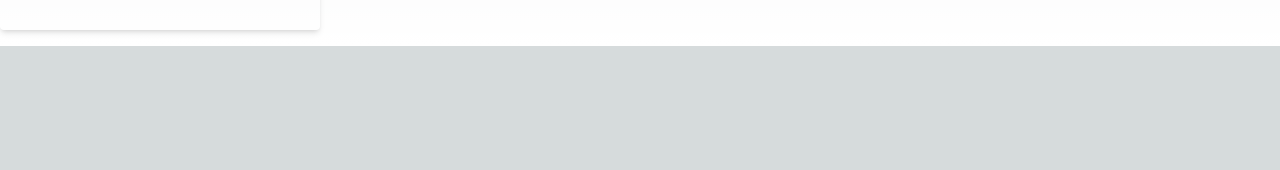
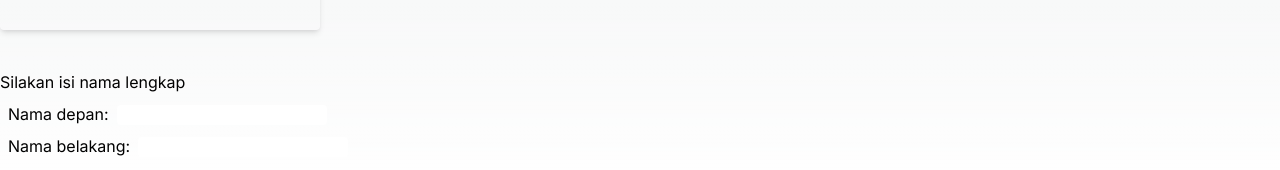
Before and after one commit to alibarc/04-event-dan-state, a Next.js app: page / in a window 1280 px wide. Shown: the part 865-1035 px from the top of the page. Before the commit the page ends 911 px from the top, so only its background shows below. Built offline with nearby package versions, Linux system fonts and the light colour scheme.

Commit message:
Jawaban Soal Praktikum 5

```diff
--- a/src/app/page.tsx
+++ b/src/app/page.tsx
@@ -1,7 +1,8 @@
 "use client";
 import Tombol_1, { Tombol_2, Tombol_3 } from "../components/button";
 import Gallery from "@/components/gallery";
-import Form from "@/components/form";
+import Form, { Form_2 } from "@/components/form";
+
 
 export default function Home(){
   return (
@@ -21,6 +22,8 @@ export default function Home(){
         <Gallery />
         <br></br>
         <Form />
+        <br></br>
+        <Form_2 />
     </>
   );
 }
--- a/src/components/form.tsx
+++ b/src/components/form.tsx
@@ -63,3 +63,40 @@ function submitForm(jawaban) {
         }, 500);
     });
 }
+
+export function Form_2() {
+    const [firstName, setFirstName] = useState('');
+    const [lastName, setLastName] = useState('');
+
+    const fullName = firstName + ' ' + lastName;
+
+    function handleFirstNameChange(e) {
+        setFirstName(e.target.value)
+    }
+
+    function handleLastNameChange(e) {
+        setLastName(e.target.value)
+    }
+
+    return (
+        <>
+        <h2>Silakan isi nama lengkap</h2>
+        <label className="block w-full m-2">
+            Nama depan:
+            <input className="text-sm text-black ml-2 rounded"
+                value={firstName}
+                onChange={handleFirstNameChange}
+                />
+        </label>
+
+        <label className="block w-full m-2">
+            Nama belakang:
+            <input className="text-sm text-black ml-2 rounded"
+                value={lastName}
+                onChange={handleLastNameChange}
+                />
+        </label>
+        <p>Nama lengkap adalah : <b className="text-blue-600">{fullName}</b></p>
+        </>
+    )
+}
```
Also changed, not shown: 1 other file (tests, documents, lock files or other folders).
